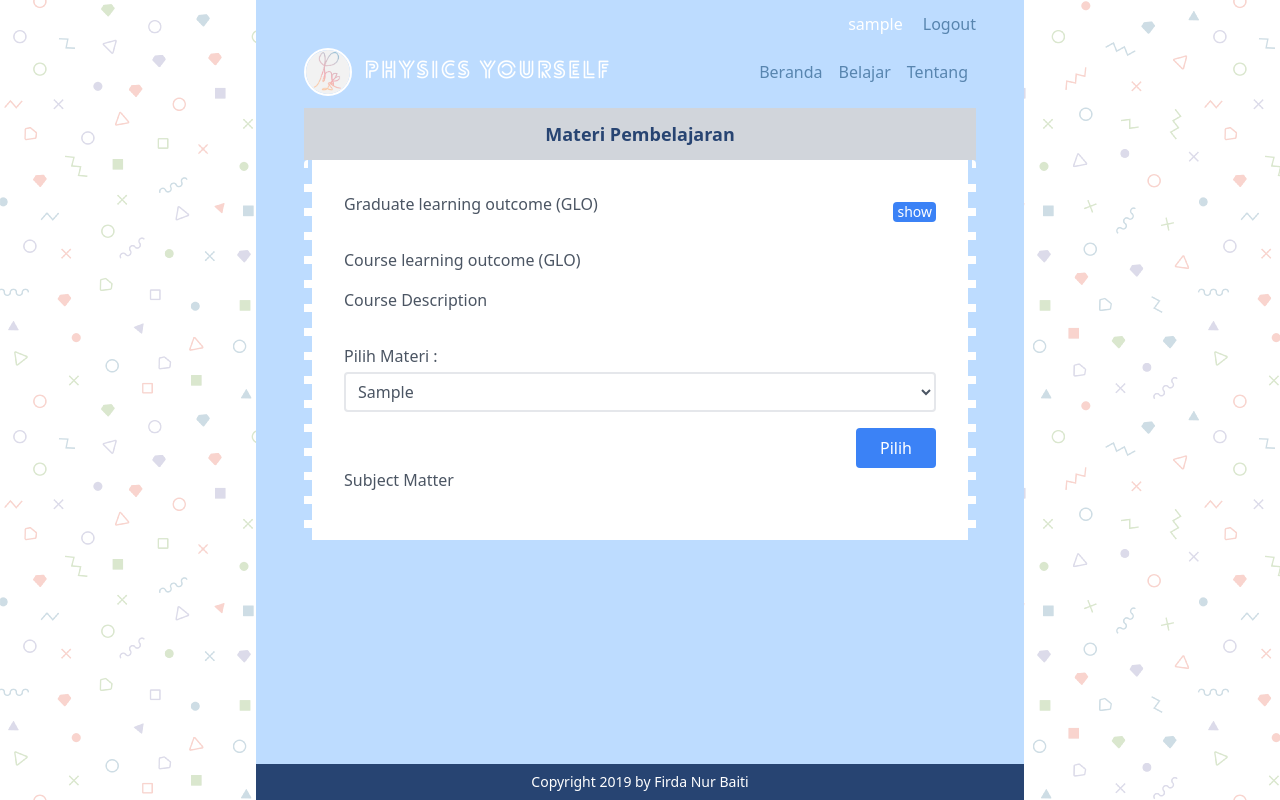
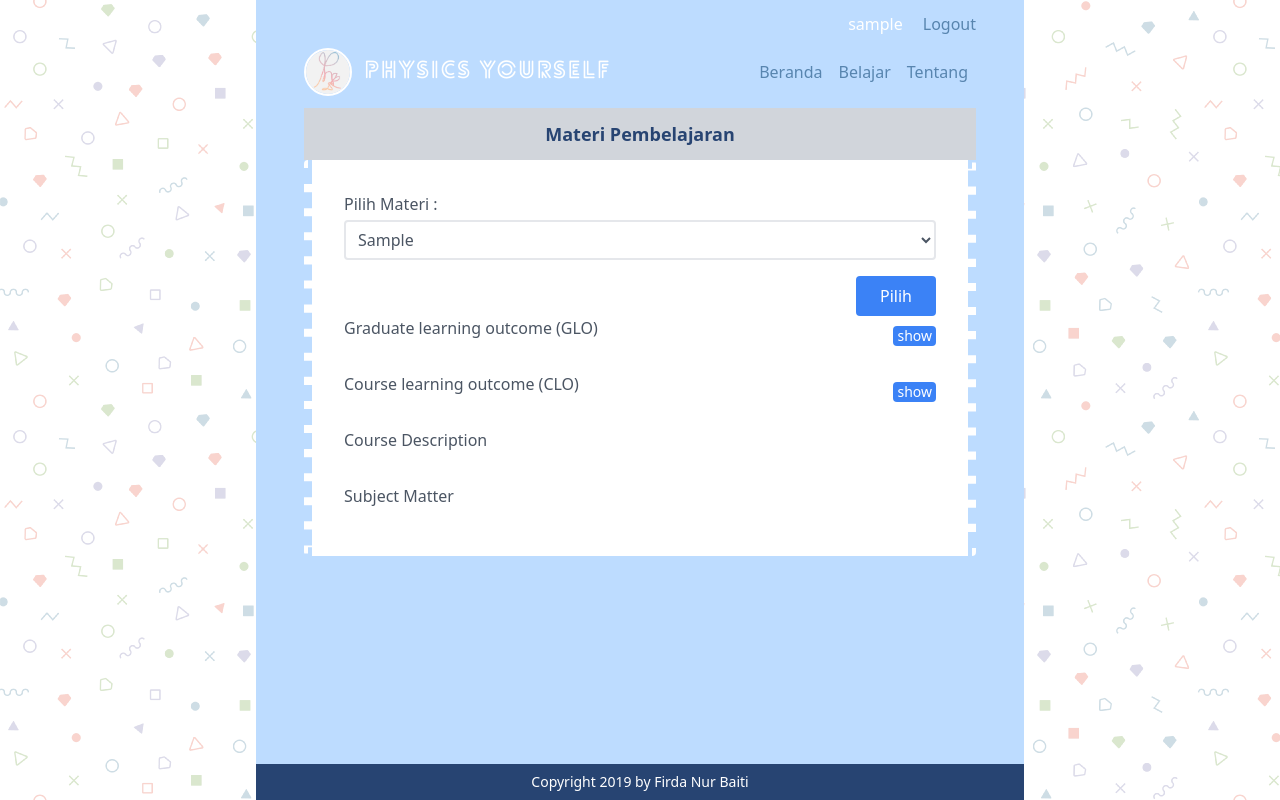
Before and after one commit to didaen/py-app-prod, a CodeIgniter app: page /database/materi in a window 1280 px wide. Run offline with CodeIgniter, Linux system fonts and the light colour scheme; the visitor is signed in with stand-in values (Sample User, id 1); tables that the repository leaves empty or names only in its code hold one stand-in row (values such as "Sample post"); data that the repository does not hold is empty; style sheets or scripts are compiled from the project's sources; some libraries are stand-ins or nearby versions.

Commit message:
Mengedit bagian CPMK pada views > materi > index.php.

```diff
--- a/application/views/materi/index.php
+++ b/application/views/materi/index.php
@@ -3,6 +3,24 @@
     <h1 class="bg-gray-300 text-lg font-bold text-blue-1300 text-center py-3">Materi Pembelajaran</h1>
 
     <div class="bg-white text-gray-600 rounded px-4 sm:px-8 py-8 border-dashed border-l-8 border-r-8 border-blue-1400">
+
+
+        <!-- MATERI -->
+        <form action="<?= base_url(); ?>materi/sub_materi" method="post">
+            <label class="block mb-1" for="sub_materi">Pilih Materi : </label>
+            <div class="flex flex-col space-y-4">
+                <select class="block h-10 px-2 rounded border-2 outline-none bg-white" id="materi" name="materi">
+                    <?php foreach ($materi as $materi) : ?>
+                        <option value="<?= $materi['id']; ?>"><?= $materi['materi']; ?></option>
+                    <?php endforeach; ?>
+                </select>
+                <div class="flex justify-end">
+                    <button type="submit" name="pilih-materi" class="btn">Pilih</button>
+                </div>
+
+            </div>
+        </form>
+        <!-- AKHIR MATERI -->
 
 
         <!-- CPL -->
@@ -48,12 +66,21 @@
 
         <!-- CPMK -->
         <div class="mb-4">
+            <div class="flex flex-row justify-between space-x-4">
 
-            <p>
-                Course learning outcome (GLO)
-            </p>
+                <div class="mb-4">
+                    Course learning outcome (CLO)
+                </div>
 
-            <div class="white-box overscroll-auto overflow-auto text-sm">
+                <div class="flex flex-col justify-center">
+
+                    <input type="checkbox" class="w-5 h-5 absolute z-10 opacity-0" id="cpmk-btn" onchange="klikCpl(this)" autocomplete="off" />
+                    <label for="cpmk-btn" class="text-sm cursor-pointer px-1 bg-blue-500 hover:bg-blue-400 text-white text-center rounded transition duration-300">show</label>
+                </div>
+
+            </div>
+
+            <div class="white-box overscroll-auto overflow-auto text-sm hidden" id="cpmk">
 
                 <div class="equation-box grid">
 
@@ -103,20 +130,6 @@
         </div>
         <!-- AKHIR COURSE DESCRIPTION -->
 
-        <form action="<?= base_url(); ?>materi/sub_materi" method="post">
-            <label class="block mb-1" for="sub_materi">Pilih Materi : </label>
-            <div class="flex flex-col space-y-4">
-                <select class="block h-10 px-2 rounded border-2 outline-none bg-white" id="materi" name="materi">
-                    <?php foreach ($materi as $materi) : ?>
-                        <option value="<?= $materi['id']; ?>"><?= $materi['materi']; ?></option>
-                    <?php endforeach; ?>
-                </select>
-                <div class="flex justify-end">
-                    <button type="submit" name="pilih-materi" class="btn">Pilih</button>
-                </div>
-
-            </div>
-        </form>
 
 
         <!-- SUBJECT MATTER -->
```
